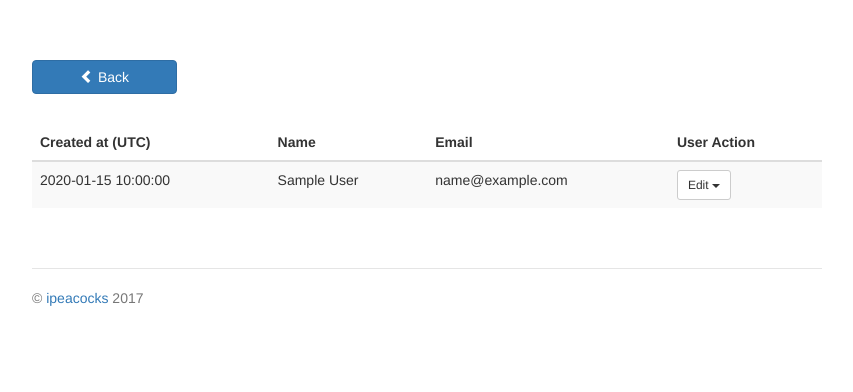
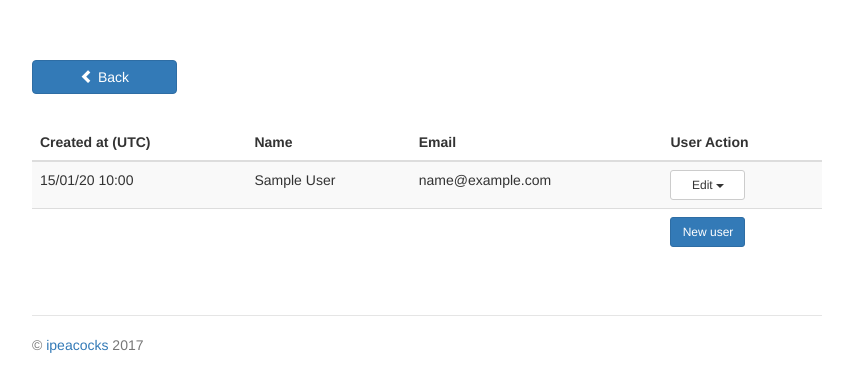
Before and after one commit to ipeacocks/ansibletasker, a Flask app: page /users in a window 1280 px wide. Shown: the top 392 px of the page, without its empty margins (213-1066 px from the left). Run offline with Flask 2, Linux system fonts and the light colour scheme; the visitor is signed in with stand-in values (Sample User, id 1); tables that the repository leaves empty hold one stand-in row (values such as "Sample post"); some libraries are stand-ins or nearby versions.

Commit message:
Work on users page

```diff
--- a/project/forms.py
+++ b/project/forms.py
@@ -31,3 +31,18 @@ class LoginForm(FlaskForm):
         'password',
         validators=[DataRequired()]
     )
+
+
+class AddUserForm(FlaskForm):
+    name = StringField(
+        'name',
+        validators=[DataRequired()]
+    )
+    email = StringField(
+        'email',
+        validators=[DataRequired()]
+    )
+    password = PasswordField(
+        'password',
+        validators=[DataRequired()]
+    )
--- a/project/static/css/main.css
+++ b/project/static/css/main.css
@@ -10,6 +10,10 @@
 
 .button_style {
     width: 145px !important;
+}
+
+.button_style_users {
+    width: 75px !important;
 }
 
 .output_text {
--- a/project/templates/users.html
+++ b/project/templates/users.html
@@ -20,12 +20,12 @@
         <tbody>
         {% for user in users %}
             <tr>
-              <td>{{ user.create_date }}</td>
+              <td>{{ user.create_date.strftime("%d/%m/%y %H:%M") }}</td>
               <td>{{ user.name }}</td>
               <td>{{ user.email }}</td>
               <td>
                 <div class="btn-group">
-                  <button type="button" class="btn btn-default btn-sm dropdown-toggle" data-toggle="dropdown" aria-haspopup="true" aria-expanded="false">
+                  <button type="button" class="btn btn-default btn-sm button_style_users dropdown-toggle" data-toggle="dropdown" aria-haspopup="true" aria-expanded="false">
                     Edit <span class="caret"></span>
                   </button>
                   <ul class="dropdown-menu">
@@ -36,8 +36,45 @@
               </td>
             </tr>
         {% endfor %}
+            <tr>
+              <td></td>
+              <td></td>
+              <td></td>
+              <td><button class="btn btn-primary btn-sm button_style_users" data-toggle="modal" data-target="#myOutput">New user</button></td>
+            </tr>
         </tbody>
     </table>
 </div>
 
+<!-- Modal -->
+<div class="modal fade" id="myOutput" role="dialog">
+  <div class="modal-dialog modal-sm">
+
+    <!-- Modal content-->
+    <div class="modal-content">
+      <div class="modal-header">
+        <button type="button" class="close" data-dismiss="modal">&times;</button>
+        <h4 class="modal-title">Add new user</h4>
+      </div>
+      <form class="form-users" role="form" method="post" action="/add_user">
+        <div class="modal-body">
+            <p>
+            {{ form.name(placeholder="username", class="form-control") }}
+            </p>
+            <p>
+            {{ form.email(placeholder="email", class="form-control") }}
+            </p>
+            <p>
+            {{ form.password(placeholder="password", class="form-control") }}
+            </p>
+        </div>
+        <div class="modal-footer">
+          <button class="btn btn-default" type="submit">Add</button>
+        </div>
+      </form>
+    </div>
+
+  </div>
+</div>
+
 {% endblock %}
--- a/project/views.py
+++ b/project/views.py
@@ -12,7 +12,7 @@ import datetime
 from functools import wraps
 from time import sleep
 
-from forms import AnsibleForm, LoginForm
+from forms import AnsibleForm, LoginForm, AddUserForm
 
 ################
 #### config ####
@@ -141,10 +141,34 @@ def list_users():
 @app.route("/users")
 @login_required
 def users():
+    form = AddUserForm(request.form)
     return render_template(
         'users.html',
-        users=list_users()
+        users=list_users(),
+        form=form
     )
+
+
+@app.route("/add_user", methods=['GET','POST'])
+@login_required
+def add_user():
+    error = None
+    form = AddUserForm(request.form)
+    if request.method == 'POST':
+        # if form.validate_on_submit():
+        new_record = User(
+            datetime.datetime.utcnow(),
+            form.name.data,
+            form.email.data,
+            form.password.data
+        )
+        db.session.add(new_record)
+        db.session.commit()
+        flash('Added new user!')
+        return redirect(url_for('users'))
+    else:
+        error = 'Invalid username or password.'
+    return redirect(url_for('users'))
 
 
 @app.route("/history")
```
Also changed, not shown: project/models.py (+4 -3 lines), project/requirements.txt (added, +29 -0 lines).
